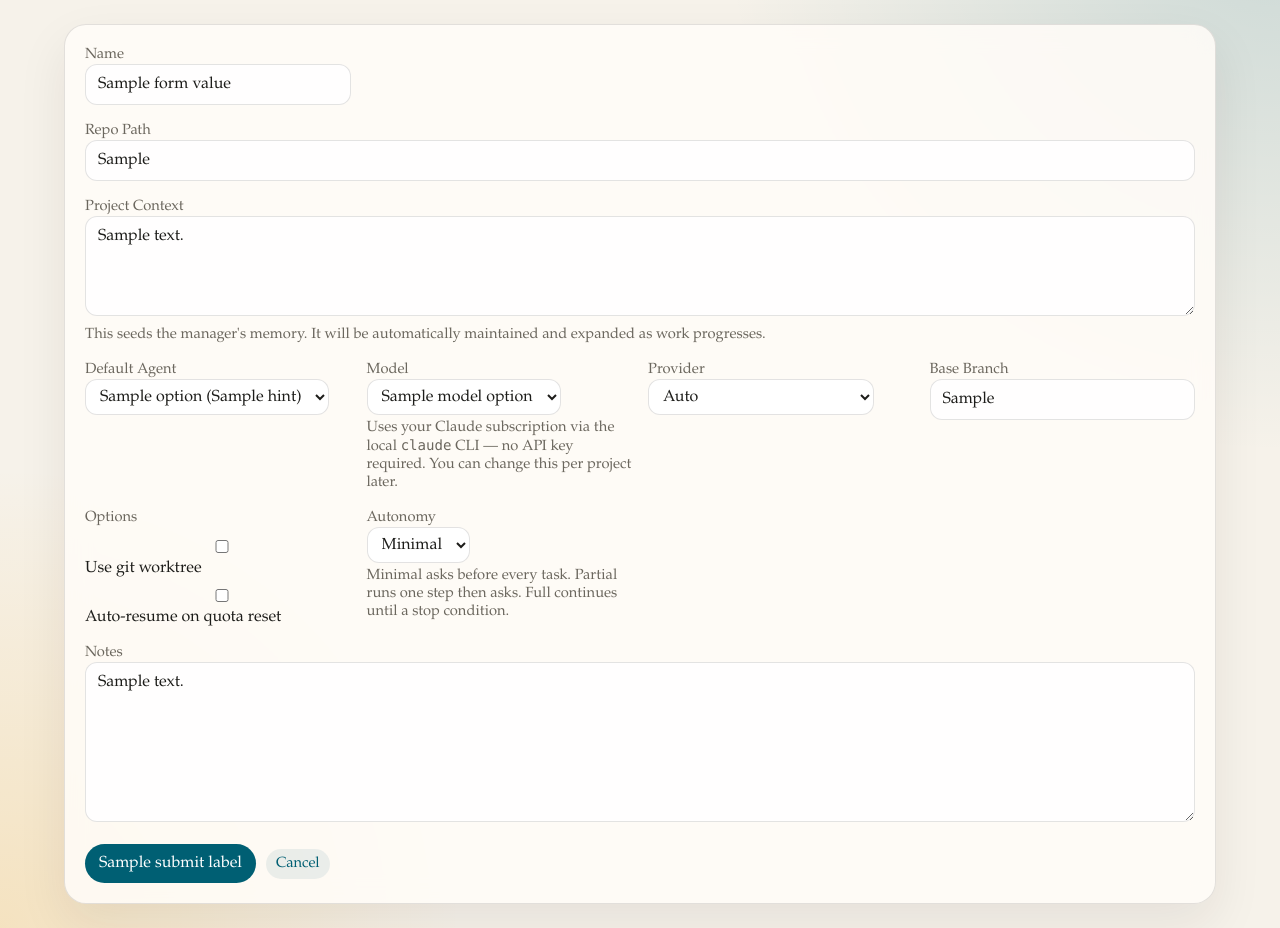
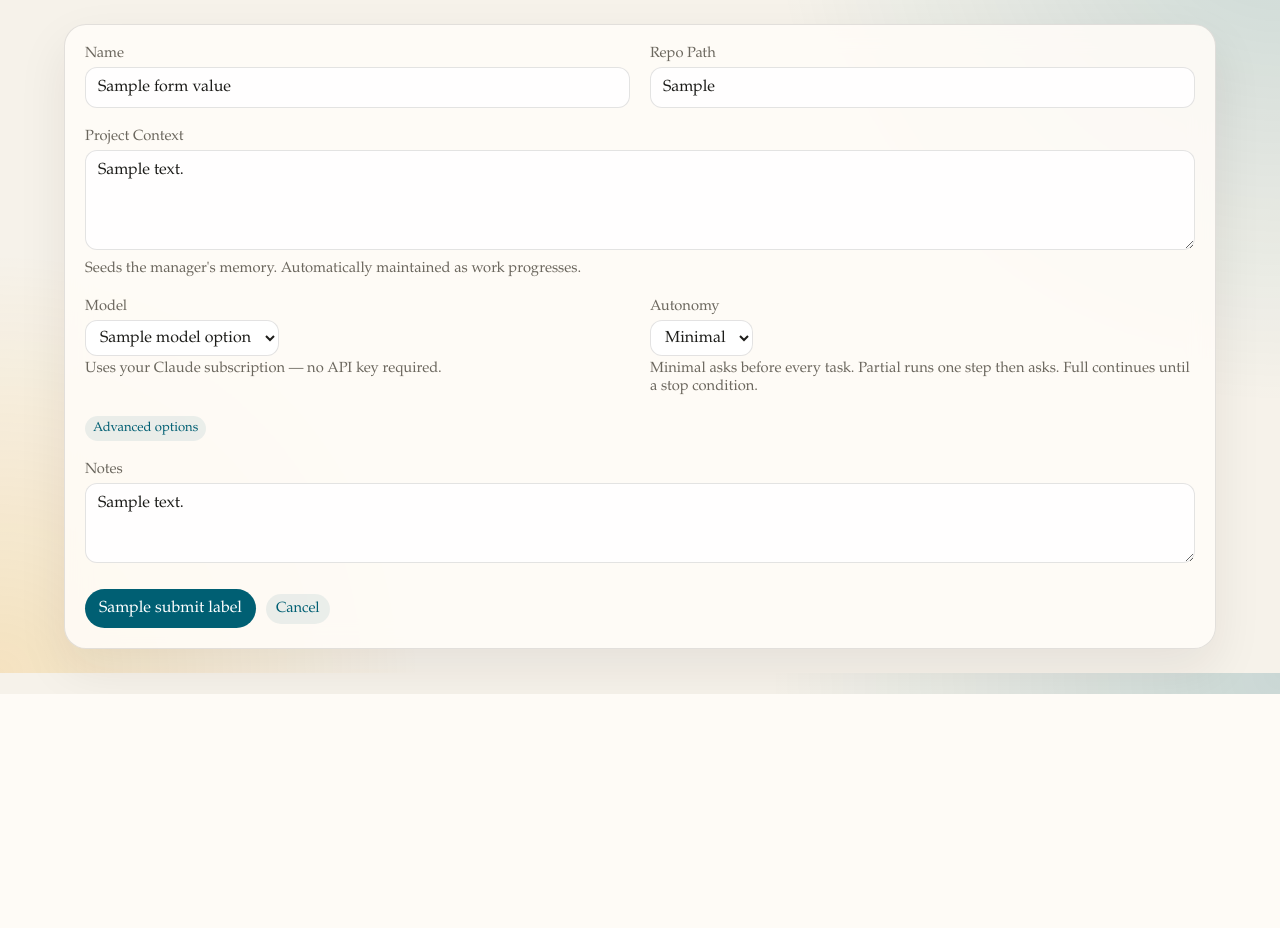
Before and after one commit to huthargrave-lang/AI-telescreen, a FastAPI app: template claude_orchestrator/web/templates/project_new.html in a window 1280 px wide. Shown: the part 106-1034 px from the top of the page. After the commit the page ends 800 px from the top, so only its background shows below. Run offline with FastAPI, Linux system fonts and the light colour scheme; the template is opened without the code that fills it: most values are stand-ins (such as "Sample title", 1, 10 or a date in 2020); parts of the project's set-up code (start-up, migrations or seed data) failed here and were passed over; some libraries are stand-ins or nearby versions.

Commit message:
Redesign project forms and fix spacing across workspace UI
New project form:
- Clean two-column layout for Name/Repo, Model/Autonomy
- Provider, Agent, Base Branch, Options moved to collapsible
  "Advanced options" section to reduce clutter
- Base Branch defaults to main if left empty

Project workspace:
- Agent bar (Urgency/Agent/Mode) uses explicit grid columns
  instead of auto-fit to prevent cramped layout
- Settings panel uses inline flex rows for Autonomy and Model
  selectors instead of the summary-grid card layout

Auto agent:
- "Auto" option now says "manager decides" instead of
  "prefers Codex", with Claude listed before Codex

CSS:
- Labels get consistent spacing between meta text and inputs
  via margin-bottom on span.meta inside labels

```diff
--- a/claude_orchestrator/web/templates/base.html
+++ b/claude_orchestrator/web/templates/base.html
@@ -310,7 +310,12 @@
       .form-grid {
         display: grid;
         gap: 16px;
-        grid-template-columns: repeat(auto-fit, minmax(220px, 1fr));
+        grid-template-columns: repeat(auto-fit, minmax(200px, 1fr));
+      }
+      .form-grid label span.meta,
+      label > span.meta {
+        display: block;
+        margin-bottom: 4px;
       }
       .form-grid .full {
         grid-column: 1 / -1;
--- a/claude_orchestrator/web/templates/project_new.html
+++ b/claude_orchestrator/web/templates/project_new.html
@@ -13,65 +13,34 @@
     {% if error %}
       <p style="color: var(--danger); margin-top: 0;">{{ error }}</p>
     {% endif %}
-    <form method="post" action="{{ form_action }}" class="form-grid">
+    <form method="post" action="{{ form_action }}" style="display: grid; gap: 20px;">
+      <div style="display: grid; gap: 20px; grid-template-columns: 1fr 1fr;">
         <label>
-        <span class="meta">Name</span><br />
+          <span class="meta">Name</span>
           <input type="text" name="name" value="{{ form_values.name }}" required />
         </label>
-      <label class="full">
-        <span class="meta">Repo Path</span><br />
+        <label>
+          <span class="meta">Repo Path</span>
           <input type="text" name="repo_path" value="{{ form_values.repo_path }}" required />
         </label>
-      <label class="full">
-        <span class="meta">Project Context</span><br />
+      </div>
+      <label>
+        <span class="meta">Project Context</span>
         <textarea name="initial_context" style="min-height: 100px;" placeholder="Describe the project goals, architecture, constraints, or any context the manager should know from the start.">{{ form_values.initial_context }}</textarea>
-        <div class="meta" style="margin-top: 4px;">This seeds the manager's memory. It will be automatically maintained and expanded as work progresses.</div>
+        <div class="meta" style="margin-top: 4px;">Seeds the manager's memory. Automatically maintained as work progresses.</div>
       </label>
+      <div style="display: grid; gap: 20px; grid-template-columns: 1fr 1fr;">
         <label>
-        <span class="meta">Default Agent</span><br />
-        <select name="default_backend">
-          {% for option in coding_agent_options %}
-            <option value="{{ option.value }}" {% if form_values.default_backend == option.value %}selected{% endif %}>{{ option.label }}{% if option.hint %} ({{ option.hint }}){% endif %}</option>
-          {% endfor %}
-        </select>
-      </label>
-      <label>
-        <span class="meta">Model</span><br />
+          <span class="meta">Model</span>
           <select name="default_model">
             {% for model_option in available_models %}
               <option value="{{ model_option.value }}" {% if form_values.default_model == model_option.value %}selected{% endif %}>{{ model_option.label }}</option>
             {% endfor %}
           </select>
-        <div class="meta" style="margin-top: 4px;">Uses your Claude subscription via the local <code>claude</code> CLI — no API key required. You can change this per project later.</div>
+          <div class="meta" style="margin-top: 4px;">Uses your Claude subscription — no API key required.</div>
         </label>
         <label>
-        <span class="meta">Provider</span><br />
-        <select name="default_provider">
-          <option value="">Auto</option>
-          {% for provider_name in available_providers %}
-            <option value="{{ provider_name }}" {% if form_values.default_provider == provider_name %}selected{% endif %}>{{ provider_name }}</option>
-          {% endfor %}
-        </select>
-      </label>
-      <label>
-        <span class="meta">Base Branch</span><br />
-        <input type="text" name="default_base_branch" value="{{ form_values.default_base_branch }}" />
-      </label>
-      <label>
-        <span class="meta">Options</span><br />
-        <div style="margin-top: 10px; display: grid; gap: 8px;">
-          <label>
-            <input type="checkbox" name="default_use_git_worktree" {% if form_values.default_use_git_worktree %}checked{% endif %} />
-            Use git worktree
-          </label>
-          <label>
-            <input type="checkbox" name="auto_resume_on_quota" {% if form_values.auto_resume_on_quota %}checked{% endif %} />
-            Auto-resume on quota reset
-          </label>
-        </div>
-      </label>
-      <label>
-        <span class="meta">Autonomy</span><br />
+          <span class="meta">Autonomy</span>
           <select name="autonomy_mode">
             <option value="minimal" {% if form_values.autonomy_mode == "minimal" %}selected{% endif %}>Minimal</option>
             <option value="partial" {% if form_values.autonomy_mode == "partial" %}selected{% endif %}>Partial</option>
@@ -81,11 +50,50 @@
             Minimal asks before every task. Partial runs one step then asks. Full continues until a stop condition.
           </div>
         </label>
-      <label class="full">
-        <span class="meta">Notes</span><br />
-        <textarea name="notes">{{ form_values.notes }}</textarea>
+      </div>
+      <details class="disclosure">
+        <summary class="pill small disclosure-toggle" style="display: inline-flex;">Advanced options</summary>
+        <div style="display: grid; gap: 20px; grid-template-columns: 1fr 1fr; margin-top: 12px;">
+          <label>
+            <span class="meta">Agent</span>
+            <select name="default_backend">
+              {% for option in coding_agent_options %}
+                <option value="{{ option.value }}" {% if form_values.default_backend == option.value %}selected{% endif %}>{{ option.label }}{% if option.hint %} ({{ option.hint }}){% endif %}</option>
+              {% endfor %}
+            </select>
           </label>
-      <div class="full toolbar">
+          <label>
+            <span class="meta">Base Branch</span>
+            <input type="text" name="default_base_branch" value="{{ form_values.default_base_branch }}" placeholder="main" />
+            <div class="meta" style="margin-top: 4px;">Branch to base work off of. Leave empty for <code>main</code>.</div>
+          </label>
+          <div style="display: grid; gap: 10px; align-content: start;">
+            <span class="meta">Options</span>
+            <label style="display: flex; gap: 6px; align-items: center;">
+              <input type="checkbox" name="default_use_git_worktree" {% if form_values.default_use_git_worktree %}checked{% endif %} style="width: auto;" />
+              Use git worktree
+            </label>
+            <label style="display: flex; gap: 6px; align-items: center;">
+              <input type="checkbox" name="auto_resume_on_quota" {% if form_values.auto_resume_on_quota %}checked{% endif %} style="width: auto;" />
+              Auto-resume on quota reset
+            </label>
+          </div>
+          <label>
+            <span class="meta">Provider</span>
+            <select name="default_provider">
+              <option value="">Auto</option>
+              {% for provider_name in available_providers %}
+                <option value="{{ provider_name }}" {% if form_values.default_provider == provider_name %}selected{% endif %}>{{ provider_name }}</option>
+              {% endfor %}
+            </select>
+          </label>
+        </div>
+      </details>
+      <label>
+        <span class="meta">Notes</span>
+        <textarea name="notes" style="min-height: 80px;">{{ form_values.notes }}</textarea>
+      </label>
+      <div class="toolbar">
         <button type="submit">{{ submit_label }}</button>
         <a class="pill" href="{{ cancel_href }}">Cancel</a>
       </div>
```
Also changed, not shown: claude_orchestrator/services/orchestrator.py (+10 -10 lines), claude_orchestrator/web/templates/project_detail.html (+16 -31 lines). Lines whose indentation alone changed are shown as unchanged.
